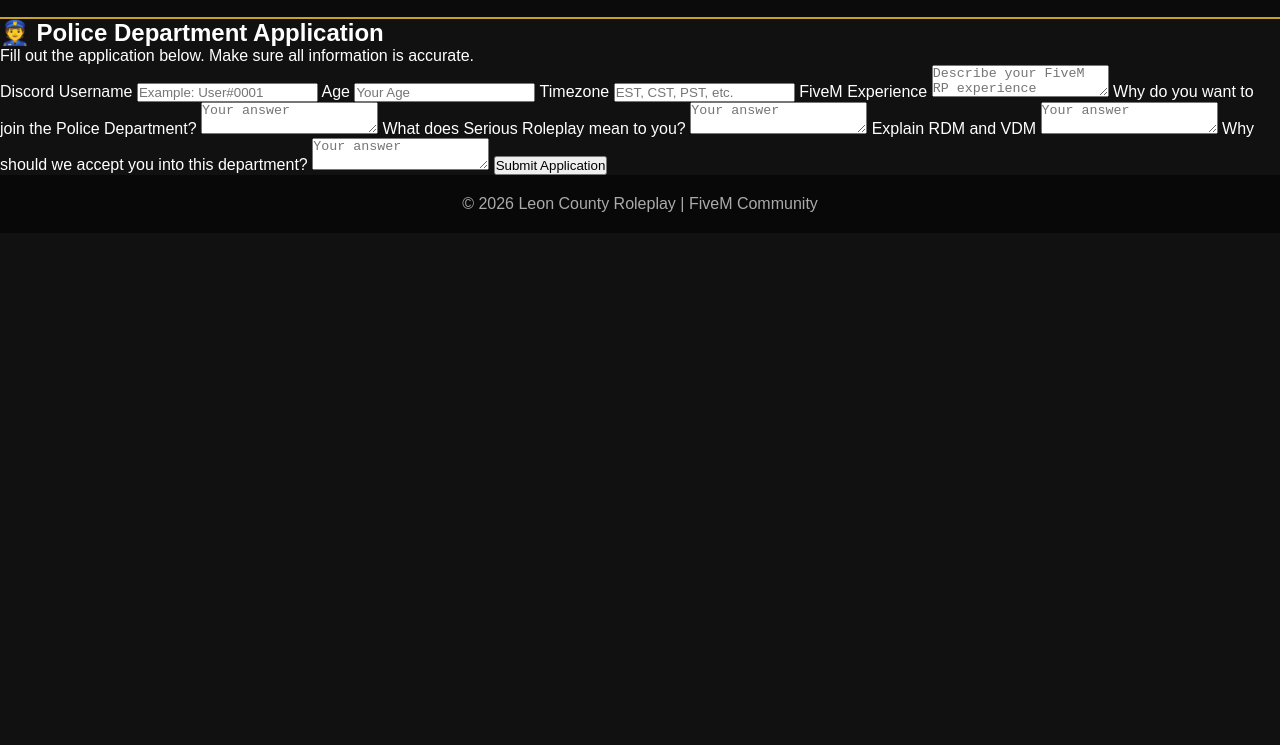
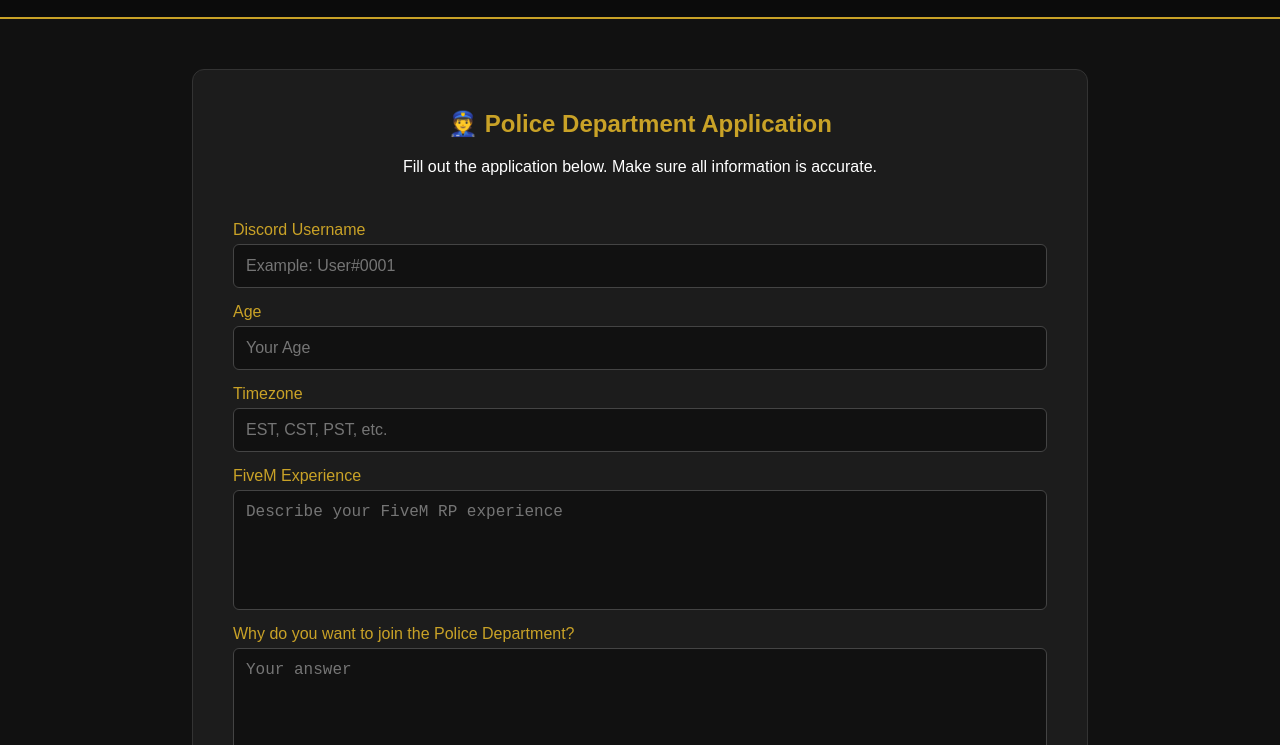
Before and after one commit to fwlittle11/Leon-County-RP, a plain HTML site: page police.html in a window 1280 px wide. Shown: the part 55-800 px from the top of the page. Drawn offline with Linux system fonts and the light colour scheme.

Commit message:
Update style.css

```diff
--- a/style.css
+++ b/style.css
@@ -153,3 +153,87 @@
     background: #080808;
     color: #aaa;
 }
+/* Application Forms */
+
+.application-container {
+    width: 70%;
+    margin: 50px auto;
+    background: #1c1c1c;
+    padding: 40px;
+    border-radius: 12px;
+    border: 1px solid #333;
+}
+
+
+.application-container h2 {
+    text-align: center;
+    color: #c9a227;
+    margin-bottom: 20px;
+}
+
+
+.application-container p {
+    text-align: center;
+    margin-bottom: 30px;
+}
+
+
+form {
+    display: flex;
+    flex-direction: column;
+}
+
+
+form label {
+    margin-top: 15px;
+    margin-bottom: 5px;
+    color: #c9a227;
+}
+
+
+form input,
+form textarea {
+
+    padding: 12px;
+
+    background: #111;
+    color: white;
+
+    border: 1px solid #444;
+    border-radius: 6px;
+
+    font-size: 16px;
+}
+
+
+form textarea {
+    height: 120px;
+    resize: none;
+}
+
+
+form button {
+
+    margin-top: 25px;
+
+    padding: 15px;
+
+    background: white;
+    color: black;
+
+    border: none;
+    border-radius: 8px;
+
+    font-size: 18px;
+    font-weight: bold;
+
+    cursor: pointer;
+}
+
+
+form button:hover {
+
+    background: #c9a227;
+    color: white;
+
+}
```
